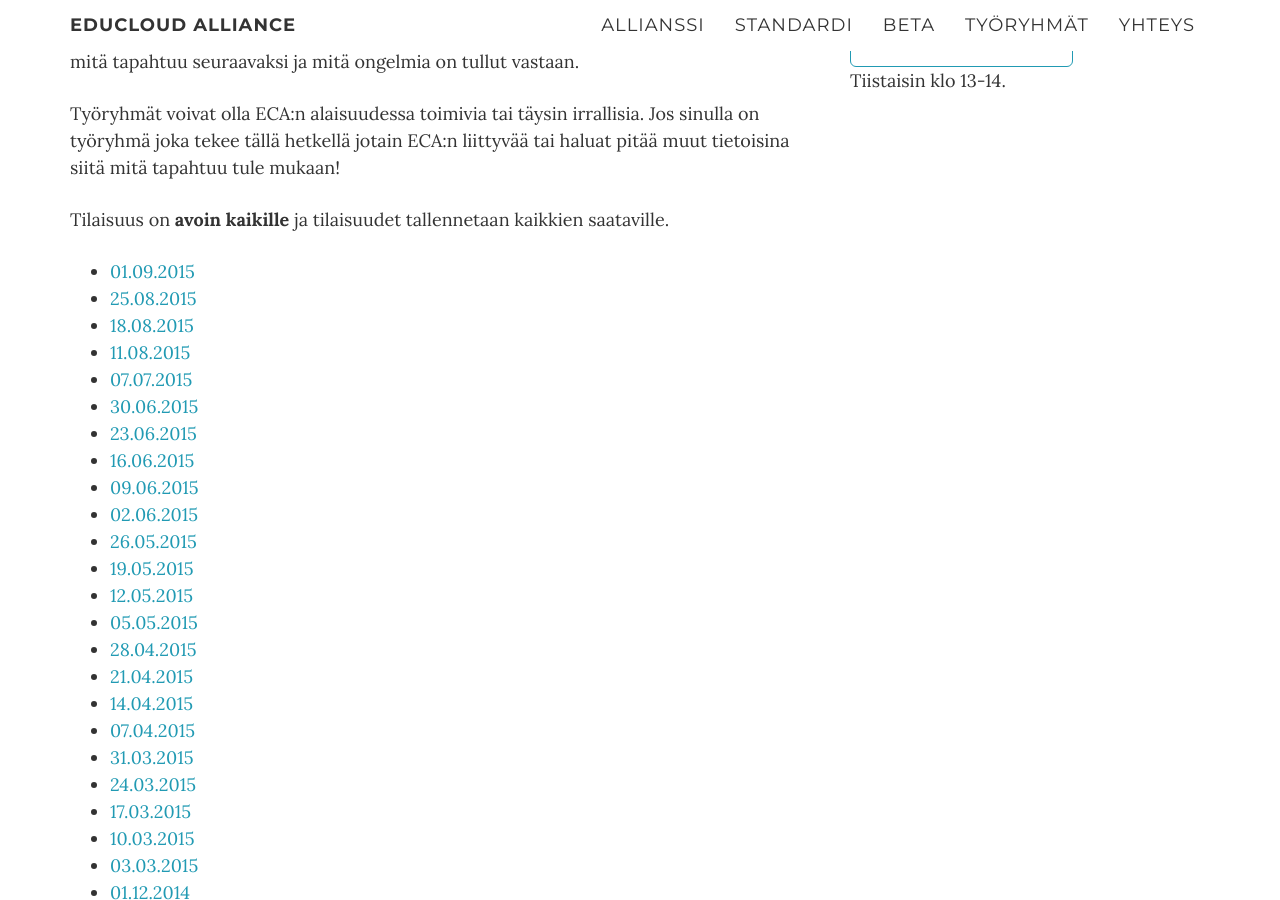
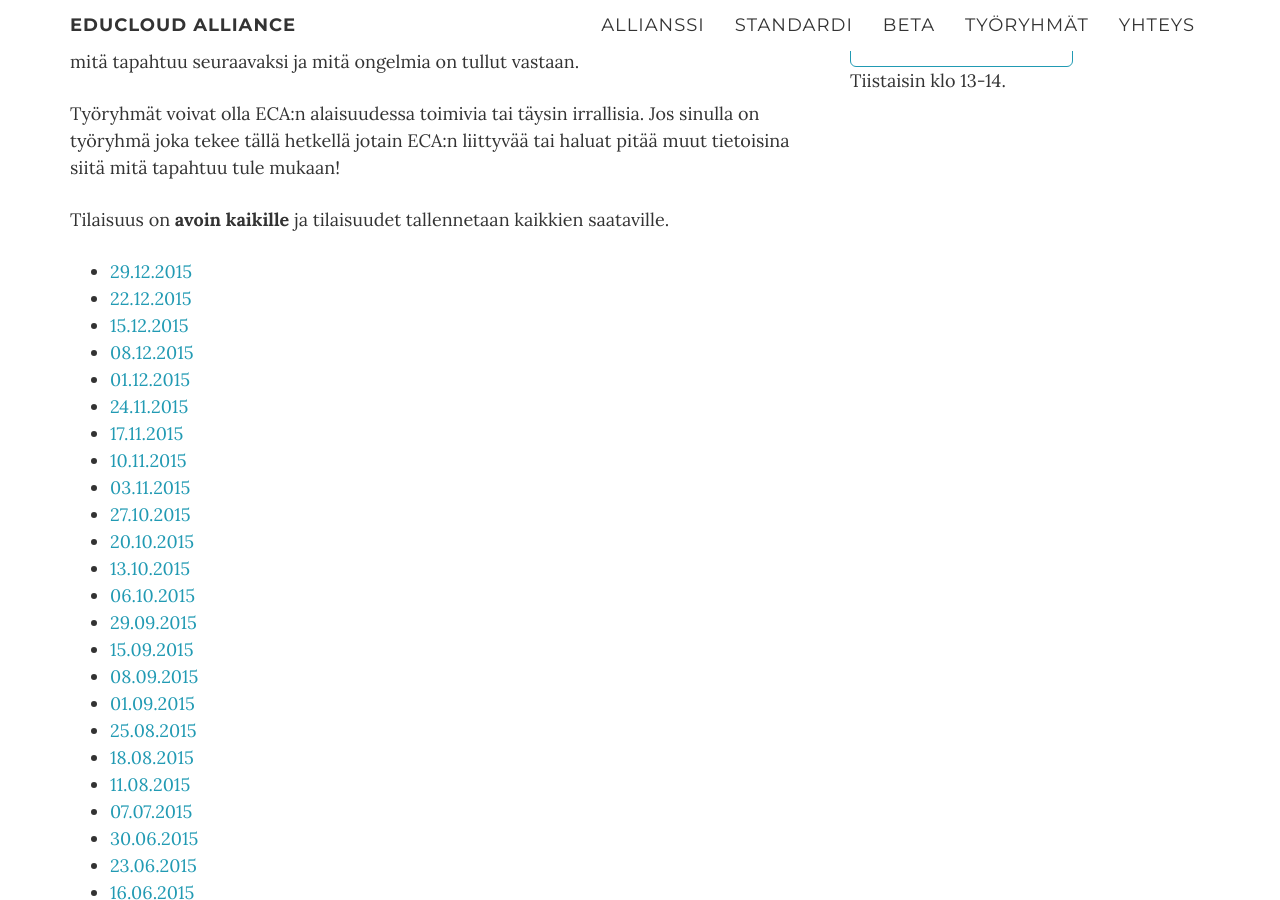
Before and after one commit to educloudalliance/educloudalliance.github.io, a Jekyll site: the page built from tyoryhmat.html, in a window 1280 px wide and 900 px high, scrolled down 358 px. Built offline with Jekyll 4.4.1, drawn with Linux system fonts in a browser that asks for light colours.

Commit message:
Tallenteita

```diff
--- a/tyoryhmat.html
+++ b/tyoryhmat.html
@@ -19,6 +19,22 @@ Tilaisuus on <b>avoin kaikille</b> ja tilaisuudet tallennetaan kaikkien saatavil
 </p>
 
 <ul>
+<li><a href="https://connect.funet.fi/p8ke0u6x228/">29.12.2015</a></li>
+<li><a href="https://connect.funet.fi/p8x5f0bz0gz/">22.12.2015</a></li>
+<li><a href="https://connect.funet.fi/p2lkwa0ermz/">15.12.2015</a></li>
+<li><a href="https://connect.funet.fi/p7itd3ojpbl/">08.12.2015</a></li>
+<li><a href="https://connect.funet.fi/p9az3cka289/">01.12.2015</a></li>
+<li><a href="https://connect.funet.fi/p1nwlv5ouxg/">24.11.2015</a></li>
+<li><a href="https://connect.funet.fi/p433sp6dpmu/">17.11.2015</a></li>
+<li><a href="https://connect.funet.fi/p15tsrzq6i7/">10.11.2015</a></li>
+<li><a href="https://connect.funet.fi/p7cfnzl4lmc/">03.11.2015</a></li>
+<li><a href="https://connect.funet.fi/p879v8515lf/">27.10.2015</a></li>
+<li><a href="https://connect.funet.fi/p6k2sharcig/">20.10.2015</a></li>
+<li><a href="https://connect.funet.fi/p1x4e2a97f5/">13.10.2015</a></li>
+<li><a href="https://connect.funet.fi/p3eaj3uptg9/">06.10.2015</a></li>
+<li><a href="https://connect.funet.fi/p9osrnccbm3/">29.09.2015</a></li>
+<li><a href="https://connect.funet.fi/p2pu0xd1c3v/">15.09.2015</a></li>
+<li><a href="https://connect.funet.fi/p8kqs5aw0ae/">08.09.2015</a></li>
 <li><a href="https://connect.funet.fi/p6x6y09vzao/">01.09.2015</a></li>
 <li><a href="https://connect.funet.fi/p30tm441wze/">25.08.2015</a></li>
 <li><a href="https://connect.funet.fi/p3i6wef75k6/">18.08.2015</a></li>
```
